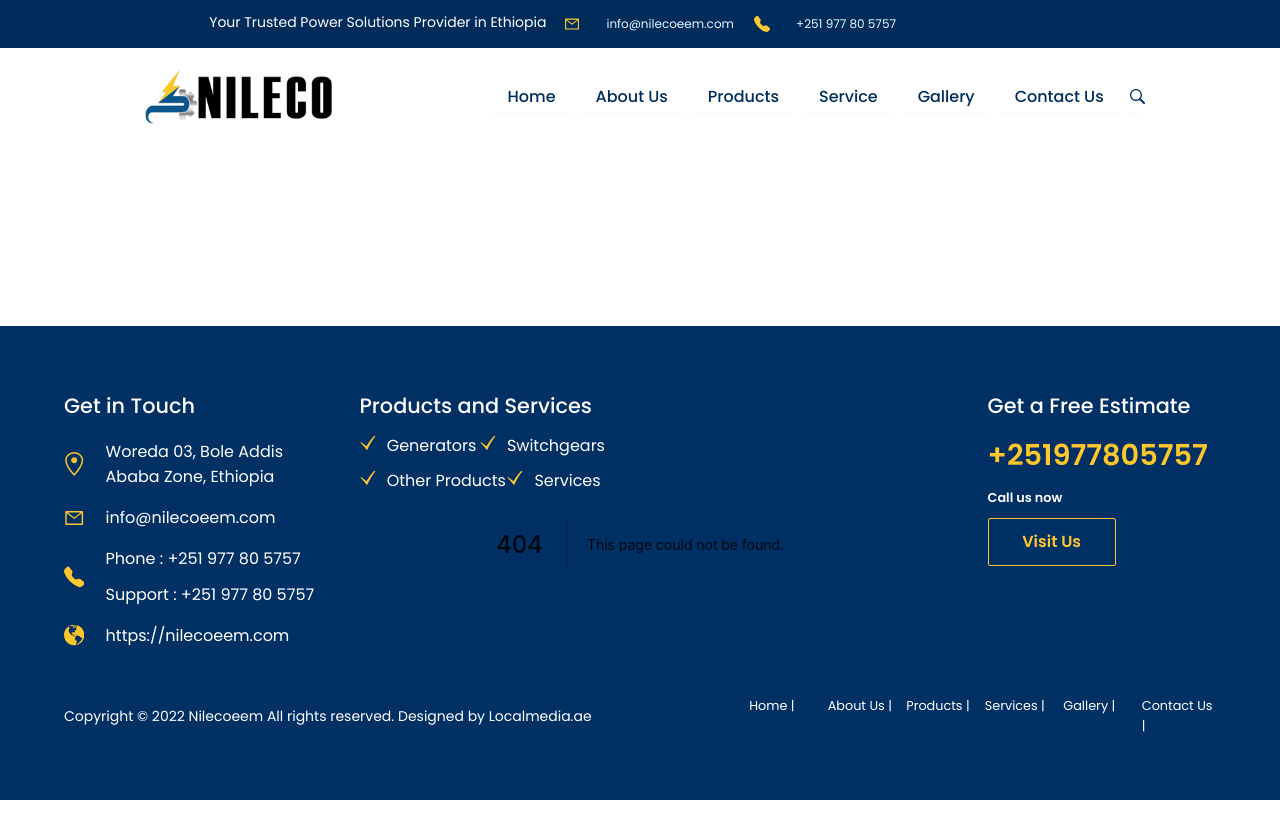
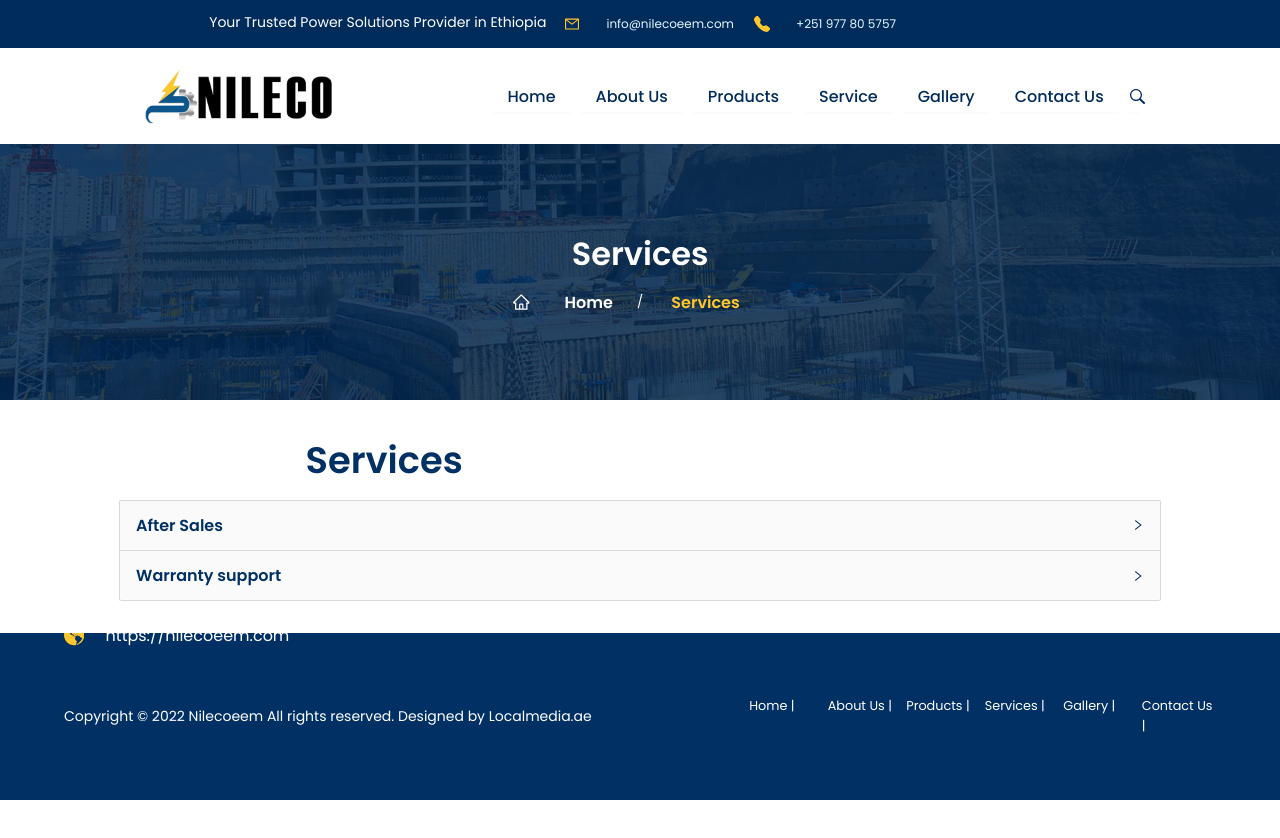
Before and after one commit to liferacer23/special-guacamole, a Next.js app: page /service in a window 1280 px wide. Before the commit this address had no page. Shown: the top 838 px of the page. After the commit the page ends 800 px from the top, so only its background shows below. Built offline with nearby package versions, Linux system fonts and the light colour scheme.

Commit message:
services page done and overall fixes

```diff
--- a/components/navbar/index.js
+++ b/components/navbar/index.js
@@ -111,7 +111,7 @@ const HamburgerMenu = styled("div")`
   }
 `;
 const NavBarContainer = styled("div")`
-  width: 100%;
+  width: 100vw;
   display: flex;
   height: 6rem;
   align-items: center;
@@ -133,20 +133,20 @@ const SearchContainer = styled("div")`
     display: inline;
   }
 `;
-const content = (
-  <div>
-    <p>Generators</p>
-    <p>Switch Gears</p>
-    <p>Other Products</p>
-  </div>
-);
+
 const searchContent = <Search placeholder="input search text" enterButton />;
 const text = <span>Products</span>;
 //create a hamburger menu for mobile view
 
 const NavBar = () => {
   const [open, setOpen] = useState(false);
-
+  const content = (
+    <div>
+      <p>Generators</p>
+      <p>Switch Gears</p>
+      <p>Other Products</p>
+    </div>
+  );
   const showDrawer = () => {
     setOpen(true);
   };
@@ -165,17 +165,19 @@ const NavBar = () => {
         <NavBarContainer direction="column" style={{ gap: "0.7rem" }}>
           <Image src={logo} alt="Website logo image" width={180} height={45} />
           <Links href="/">
-            <StyledButton>Home</StyledButton>
+            <StyledButton  onClick={onClose}>Home</StyledButton>
           </Links>
           <Links href="/about">
-            <StyledButton>About Us</StyledButton>
+            <StyledButton  onClick={onClose}>About Us</StyledButton>
           </Links>
           <Popover content={content} title={text}>
-            <StyledButton>Products</StyledButton>
+            <StyledButton  onClick={onClose} >Products</StyledButton>
           </Popover>
-          <StyledButton>Service</StyledButton>
-          <StyledButton>Gallery</StyledButton>
-          <StyledButton>Contact Us</StyledButton>
+          <Links href="/service" >
+            <StyledButton onClick={onClose}>Service</StyledButton>
+            </Links>
+          <StyledButton  onClick={onClose}>Gallery</StyledButton>
+          <StyledButton  onClick={onClose}>Contact Us</StyledButton>
         </NavBarContainer>
       </Drawer>
       <Credentials style={{ display: "flex", alignItems: "center" }}>
@@ -237,9 +239,9 @@ const NavBar = () => {
             <Popover content={content}>
               <StyledButton>Products</StyledButton>
             </Popover>
-
+            <Links href="/service">
             <StyledButton>Service</StyledButton>
-
+            </Links>
             <StyledButton>Gallery</StyledButton>
 
             <StyledButton>Contact Us</StyledButton>
--- /dev/null
+++ b/pages/service.js
@@ -0,0 +1,143 @@
+import React from "react";
+import styled from "styled-components";
+import titleBar from "../assets/titlebar-bg.jpg";
+import { Flex, Text, Button } from "../components/Base";
+import { AiOutlineHome } from "react-icons/ai";
+
+import Collapse from "antd/lib/collapse";
+
+import Link from "next/link";
+
+import Select from "antd/lib/select";
+
+
+const { Option } = Select;
+const text = `
+  A dog is a type of domesticated animal.
+  Known for its loyalty and faithfulness,
+  it can be found as a welcome guest in many households across the world.
+`;
+const { Panel: antDpanel } = Collapse;
+
+const Panel = styled(antDpanel)`
+  width: 65rem;
+
+  @media (max-width: 768px) {
+    width: 20rem;
+  }
+  &.ant-collapse-item-active {
+    background: rgb(255, 199, 44);
+    font-size: 1rem;
+    color: #fff !important;
+    .ant-collapse-header {
+      fontsize: 25px;
+      color: #fff !important;
+      font-weight: bold;
+    }
+  }
+  &.ant-collapse-item {
+    font-size: 1rem;
+    .ant-collapse-header {
+      font-size: 1rem;
+      color: rgba(0, 48, 100, 1);
+      font-weight: bold;
+    }
+  }
+`;
+const StyledDiv = styled.div`
+  background-image: url(${titleBar.src});
+  background-size: cover;
+  background-position: center;
+  background-repeat: no-repeat;
+  height: 16rem;
+  width: 100%;
+  display: flex;
+  justify-content: center;
+  align-items: center;
+  flex-direction: column;
+  color: #fff;
+  text-align: center;
+`;
+export default function services() {
+  const children = [];
+  for (let i = 10; i < 36; i++) {
+    children.push(
+      <Option key={i.toString(36) + i}>{i.toString(36) + i}</Option>
+    );
+  }
+  return (
+    <>
+      <StyledDiv>
+        <Flex direction="column">
+          <Text
+            width="100%"
+            mobileWidth="100%"
+            fontSize="2rem"
+            color="#fff"
+            textAlign="center"
+            fontWeight="bold"
+            mobileTextAlign="center"
+            mobileFontSize="2rem"
+          >
+            Services
+          </Text>
+          <Flex width="100%" justifyContent="center" gap="0px" >
+            <Flex width="20%" directionMobile="row" widthMobile="40%" gap="0px" >
+              <Link href="/">
+                <Flex width="50%" directionMobile="row" widthMobile="40%">
+                  {" "}
+                  <AiOutlineHome style={{ fontSize: "1.5rem" }} />
+                  <Text
+                    color="#fff"
+                    fontSize="1rem"
+                    textAlign="center"
+                    fontWeight="bold"
+                    cursor="pointer"
+                  >
+                    Home
+                  </Text>
+                </Flex>
+              </Link>
+              /
+              <Flex width="50%" directionMobile="row" widthMobile="40%" >
+                <Text
+                  fontSize="1rem"
+                  color="rgb(255, 199, 44)"
+                  textAlign="center"
+                  fontWeight="bold"
+                  cursor="pointer"
+                >
+                  Services
+                </Text>{" "}
+              </Flex>
+            </Flex>
+          </Flex>
+        </Flex>
+      </StyledDiv>
+      <Flex alignItems="center" background="#fff">
+        <Flex direction="column" alignItems="center" justifyContent="center" margin="2rem">
+          <Text
+            color="rgba(0, 48, 100, 1)"
+            fontSize="2.3rem"
+            mobileFontSize="2rem"
+            fontWeight="bold"
+            textAlign="left"
+            width="55%"
+          >
+            Services
+          </Text>
+
+          <Collapse accordion expandIconPosition="end">
+            <Panel header={"After Sales"} key="1">
+              <p>{text}</p>
+            </Panel>
+            <Panel header={"Warranty support"} key="2">
+              <p>{text}</p>
+            </Panel>
+          </Collapse>
+
+        </Flex>
+      </Flex>
+    </>
+  );
+}
```
Also changed, not shown: components/Footer/index.js (+72 -12 lines), pages/about.js (+78 -38 lines), pages/index.js (+21 -9 lines).
